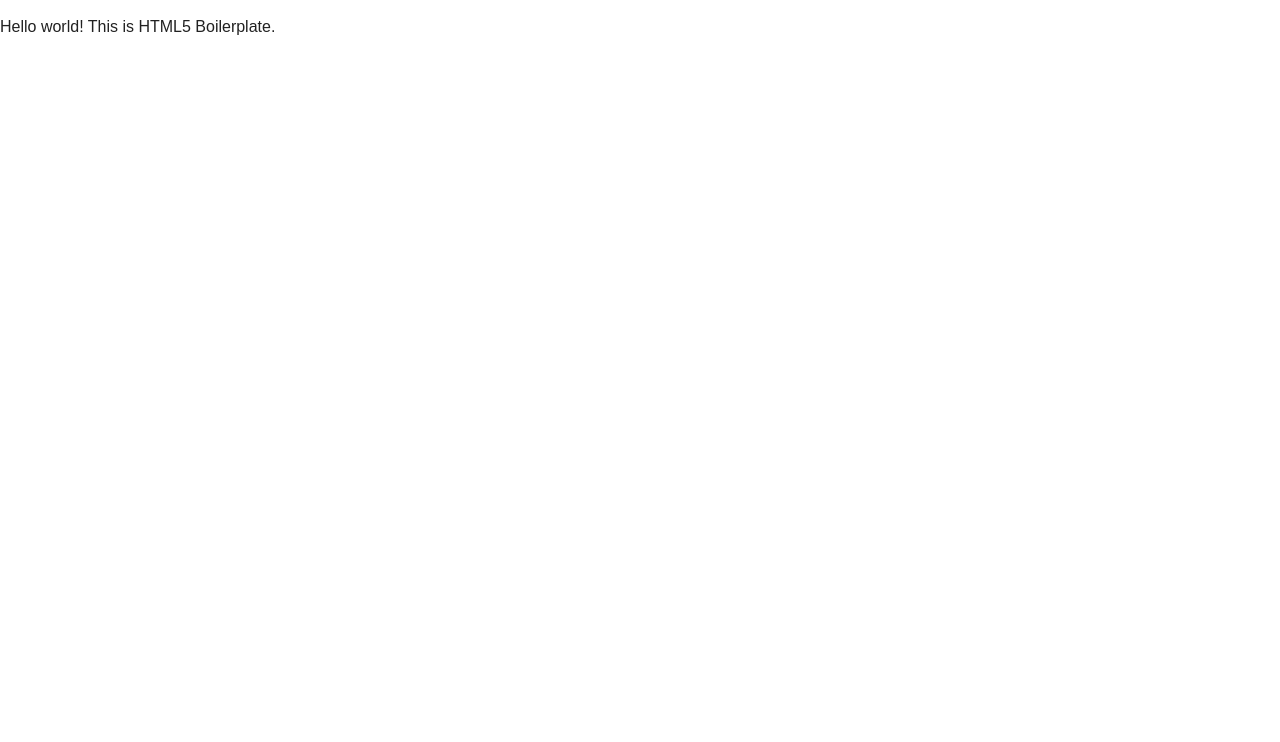
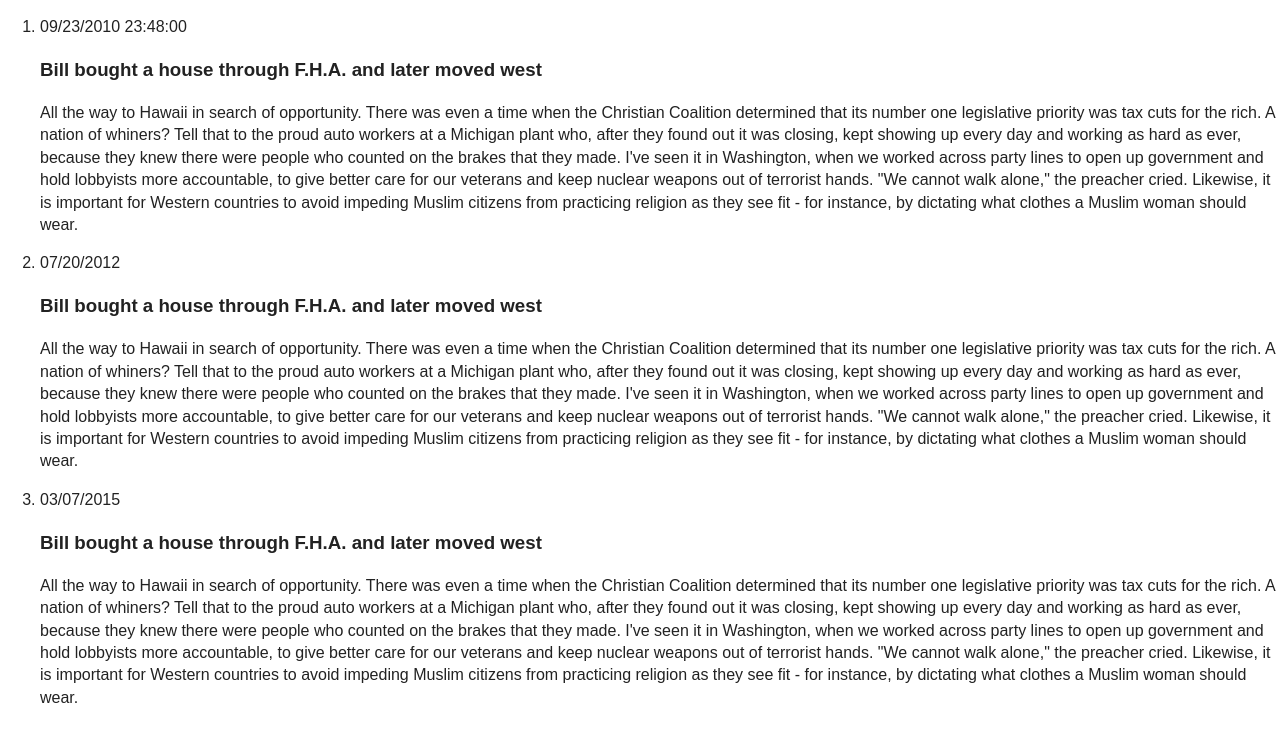
Before and after one commit to TheIronYard--Orlando/2015--SUMMER--FEE, a website: page 13--In-the-HTML-of-the-Night/index.html in a window 1280 px wide. Drawn offline with nearby package versions, Linux system fonts and the light colour scheme.

Commit message:
MFg Timeline

```diff
--- a/13--In-the-HTML-of-the-Night/index.html
+++ b/13--In-the-HTML-of-the-Night/index.html
@@ -1,9 +1,10 @@
 <!doctype html>
 <html class="no-js" lang="">
+
 <head>
   <meta charset="utf-8">
   <meta http-equiv="x-ua-compatible" content="ie=edge">
-        <title></title>
+  <title>Vertical Timleine</title>
   <meta name="description" content="">
   <meta name="viewport" content="width=device-width, initial-scale=1">
 
@@ -14,17 +15,59 @@
   <link rel="stylesheet" href="css/main.css">
   <script src="js/vendor/modernizr-2.8.3.min.js"></script>
 </head>
+
 <body>
   <!--[if lt IE 8]>
             <p class="browserupgrade">You are using an <strong>outdated</strong> browser. Please <a href="http://browsehappy.com/">upgrade your browser</a> to improve your experience.</p>
         <![endif]-->
 
-        <!-- Add your site or application content here -->
-        <p>Hello world! This is HTML5 Boilerplate.</p>
+  <main class="container">
+    <ol class="timeline">
+      <li>
+        <time>09/23/2010 23:48:00</time>
+
+        <article>
+          <h3>Bill bought a house through F.H.A. and later moved west</h3>
+
+          <p>
+            All the way to Hawaii in search of opportunity. There was even a time when the Christian Coalition determined that its number one legislative priority was tax cuts for the rich. A nation of whiners? Tell that to the proud auto workers at a Michigan plant
+            who, after they found out it was closing, kept showing up every day and working as hard as ever, because they knew there were people who counted on the brakes that they made. I've seen it in Washington, when we worked across party lines to open
+            up government and hold lobbyists more accountable, to give better care for our veterans and keep nuclear weapons out of terrorist hands. "We cannot walk alone," the preacher cried. Likewise, it is important for Western countries to avoid impeding
+            Muslim citizens from practicing religion as they see fit - for instance, by dictating what clothes a Muslim woman should wear.
+          </p>
+        </article>
+      </li>
+      <li>
+        <time>07/20/2012</time>
+
+        <h3>Bill bought a house through F.H.A. and later moved west</h3>
+        <p>
+          All the way to Hawaii in search of opportunity. There was even a time when the Christian Coalition determined that its number one legislative priority was tax cuts for the rich. A nation of whiners? Tell that to the proud auto workers at a Michigan plant
+          who, after they found out it was closing, kept showing up every day and working as hard as ever, because they knew there were people who counted on the brakes that they made. I've seen it in Washington, when we worked across party lines to open
+          up government and hold lobbyists more accountable, to give better care for our veterans and keep nuclear weapons out of terrorist hands. "We cannot walk alone," the preacher cried. Likewise, it is important for Western countries to avoid impeding
+          Muslim citizens from practicing religion as they see fit - for instance, by dictating what clothes a Muslim woman should wear.
+        </p>
+      </li>
+      <li>
+        <time>03/07/2015</time>
+
+        <h3>Bill bought a house through F.H.A. and later moved west</h3>
+        <p>
+          All the way to Hawaii in search of opportunity. There was even a time when the Christian Coalition determined that its number one legislative priority was tax cuts for the rich. A nation of whiners? Tell that to the proud auto workers at a Michigan plant
+          who, after they found out it was closing, kept showing up every day and working as hard as ever, because they knew there were people who counted on the brakes that they made. I've seen it in Washington, when we worked across party lines to open
+          up government and hold lobbyists more accountable, to give better care for our veterans and keep nuclear weapons out of terrorist hands. "We cannot walk alone," the preacher cried. Likewise, it is important for Western countries to avoid impeding
+          Muslim citizens from practicing religion as they see fit - for instance, by dictating what clothes a Muslim woman should wear.
+        </p>
+      </li>
+    </ol><!-- .timeline -->
+  </main><!-- .container -->
 
   <script src="//ajax.googleapis.com/ajax/libs/jquery/1.11.2/jquery.min.js"></script>
-        <script>window.jQuery || document.write('<script src="js/vendor/jquery-1.11.2.min.js"><\/script>')</script>
+  <script>
+    window.jQuery || document.write('<script src="js/vendor/jquery-1.11.2.min.js"><\/script>')
+  </script>
   <script src="js/plugins.js"></script>
   <script src="js/main.js"></script>
 </body>
+
 </html>
```
Lines whose indentation alone changed are shown as unchanged.
